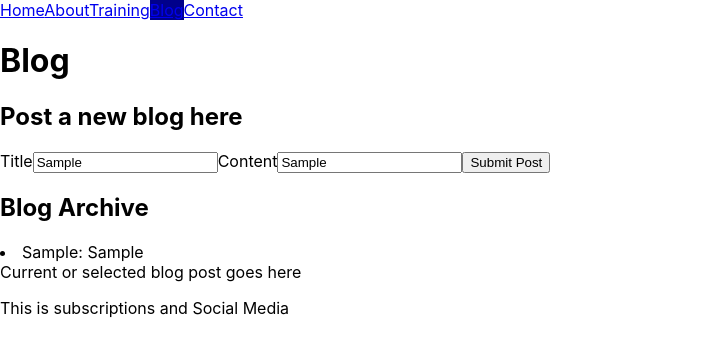
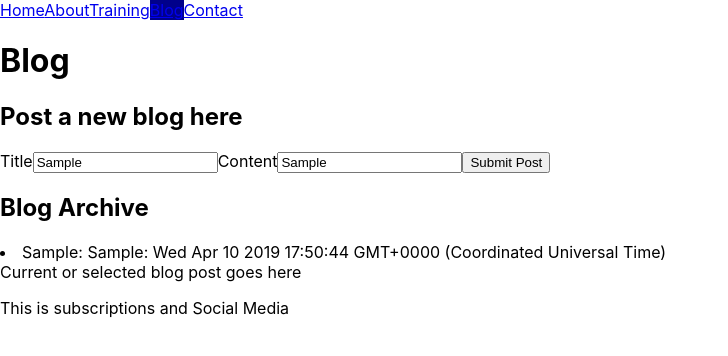
Before and after one commit to MonksAndNinjas/Monks-and-Ninjas-React-App, a React (Create React App) app in the folder client/: page /blog in a window 1280 px wide. Both pictures are taken after typing "Sample", "Sample" into the empty fields and a click on the button "Submit Post". Shown: the top 356 px of the page, without its empty margins (0-728 px from the left). Built offline with nearby package versions, Linux system fonts and the light colour scheme; no server answers.

Commit message:
added code in BlogContainer.js to convert date to string

```diff
--- a/client/src/components/Blog/Blog.js
+++ b/client/src/components/Blog/Blog.js
@@ -5,7 +5,7 @@ class Blog extends React.Component {
   render() {
 
     const renderPosts = this.props.blogPosts.map((post, index) => (
-      <li key={index}>{post.title}: {post.content}</li>
+      <li key={index}>{post.title}: {post.content}: {post.post_date}</li>
     ));
 
     return (
--- a/client/src/components/Blog/BlogInput.js
+++ b/client/src/components/Blog/BlogInput.js
@@ -3,7 +3,8 @@ import React from 'react';
 class BlogInput extends React.Component {
   state = {
     title: '',
-    content: ''
+    content: '',
+    post_date: new Date()
   }
 
   handleChange = event => {
@@ -15,6 +16,7 @@ class BlogInput extends React.Component {
 
   handleSubmit = event => {
     event.preventDefault();
+    console.log(this.state)
     fetch('api/posts', {
       method: "POST",
       headers: {
@@ -23,18 +25,6 @@ class BlogInput extends React.Component {
       body: JSON.stringify(this.state)
     })
 
-    /*const monthNames = ["January", "February", "March", "April", "May", "June", "July", "August", "September", "October", "November", "December"];
-
-    const date = this.state.date;
-    const day = date.getDay();
-    const month = monthNames[date.getMonth()];
-    const year = date.getFullYear();
-    const postDate = month + ' ' + day + ', ' + year*/
-
-    //const post = {
-      //title: this.state.title,
-      //content: this.state.content
-  //  }
     this.props.onSubmit(this.state);
   }
 
--- a/client/src/containers/BlogContainer.js
+++ b/client/src/containers/BlogContainer.js
@@ -7,6 +7,15 @@ import { addBlogPost } from '../actions/posts';
 class BlogContainer extends React.Component {
 
   blogPost = (postHash) => {
+    postHash.post_date = String(postHash.post_date)
+    /*const monthNames = ["January", "February", "March", "April", "May", "June", "July", "August", "September", "October", "November", "December"];
+
+    const date = this.state.date;
+    const day = date.getDay();
+    const month = monthNames[date.getMonth()];
+    const year = date.getFullYear();
+    const postDate = month + ' ' + day + ', ' + year*/
+
     this.props.addBlogPost(postHash);
   };
 
```
Also changed, not shown: 1 other file (tests, documents, lock files or other folders).
